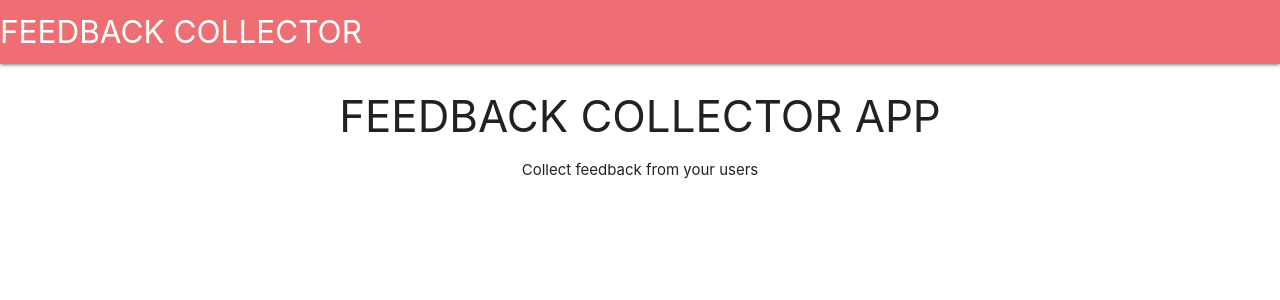
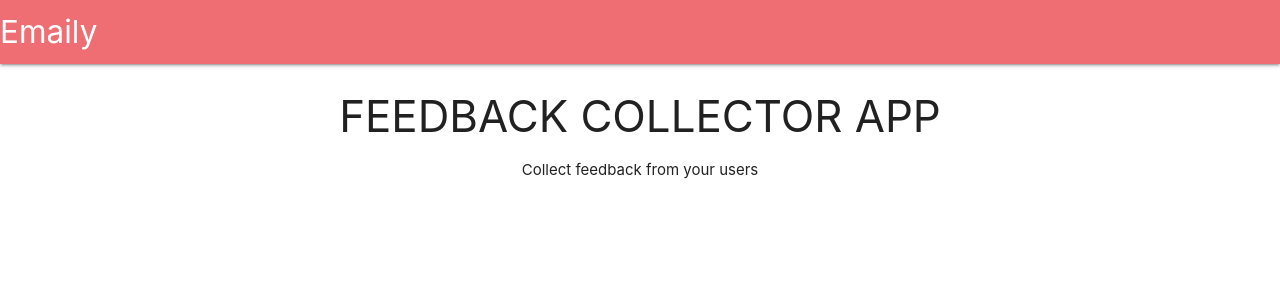
Before and after one commit to himanshush200599/feedbackcollectorapp, a React (Create React App) app in the folder client/: page / in a window 1280 px wide. Shown: the top 300 px of the page. Built offline with nearby package versions, Linux system fonts and the light colour scheme; no server answers.

Commit message:
modified app name

```diff
--- a/client/src/components/Header.js
+++ b/client/src/components/Header.js
@@ -36,7 +36,7 @@ class Header extends Component {
             to={this.props.auth ? "/surveys" : "/"}
             className="left brand-logo"
           >
-            FEEDBACK COLLECTOR
+            Emaily
           </Link>
           <ul className="right">{this.headerContent()}</ul>
         </div>
```
